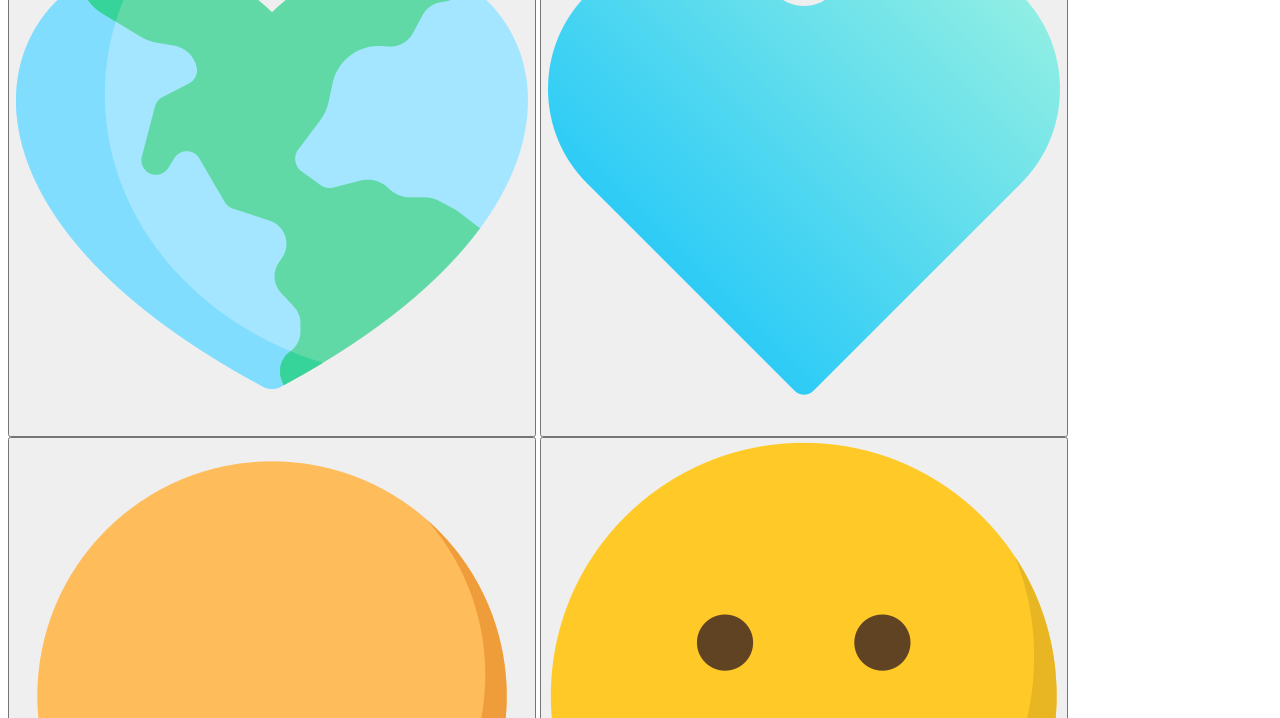
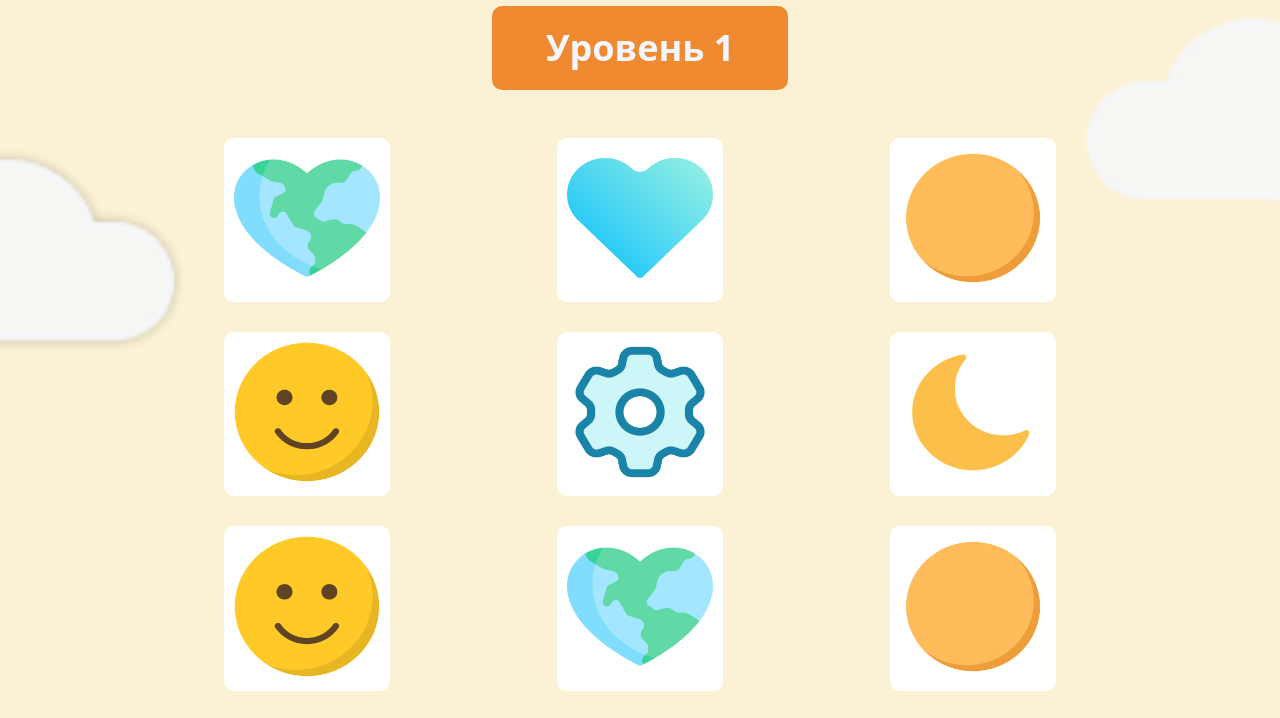
Before and after one commit to wikipedia05/sunkids, a plain HTML site: page firstgame.html in a window 1280 px wide. Shown: the part 222-940 px from the top of the page. Drawn offline with Linux system fonts and the light colour scheme; a web font is replaced by a local one.

Commit message:
Update firstgame.html

```diff
--- a/firstgame.html
+++ b/firstgame.html
@@ -4,7 +4,7 @@
     <meta charset="UTF-8">
     <meta name="viewport" content="width=device-width, initial-scale=1.0">
     <title>Document</title>
-    <link rel="stylesheet" href="css/firstпame.css">
+    <link rel="stylesheet" href="css/firstgame.css">
     <link rel="preconnect" href="https://fonts.googleapis.com">
     <link rel="preconnect" href="https://fonts.gstatic.com" crossorigin>
     <script src="js/functions.js" defer></script>
```
